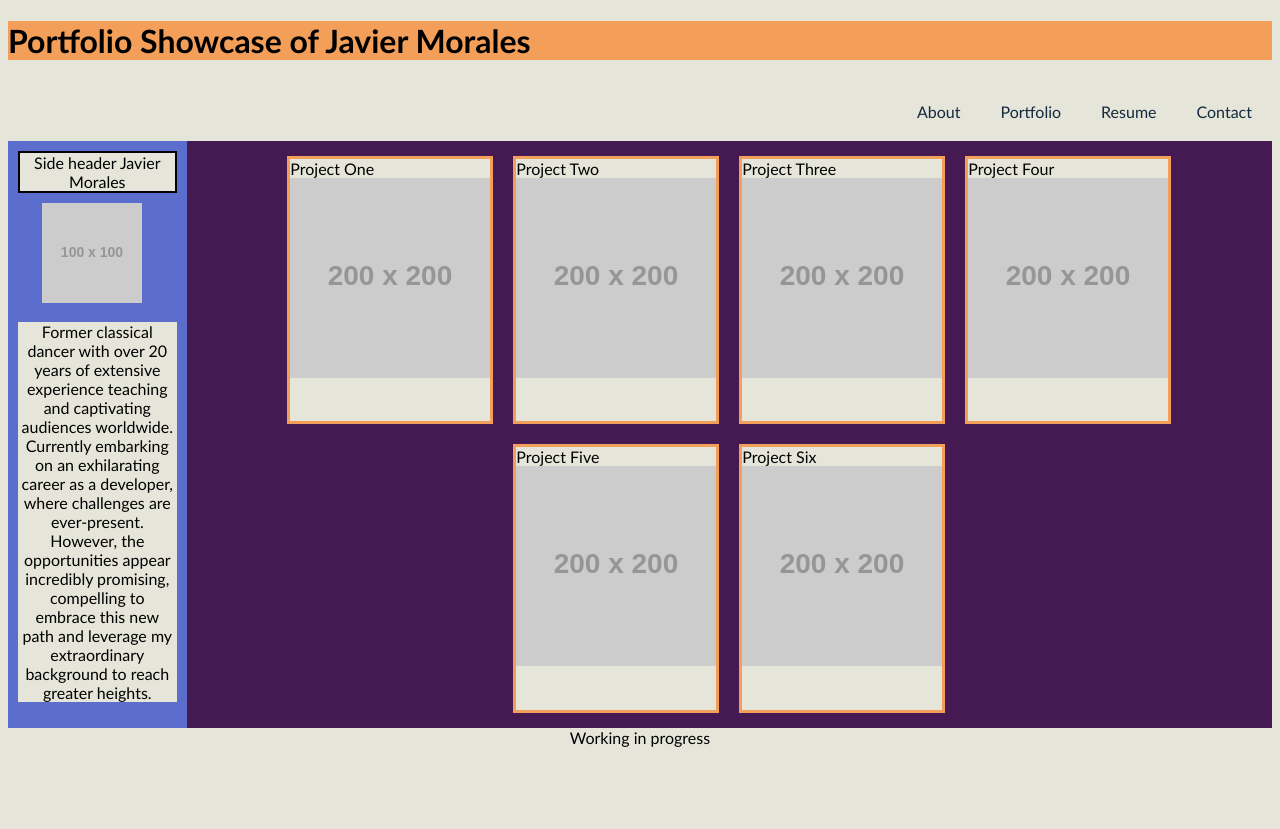
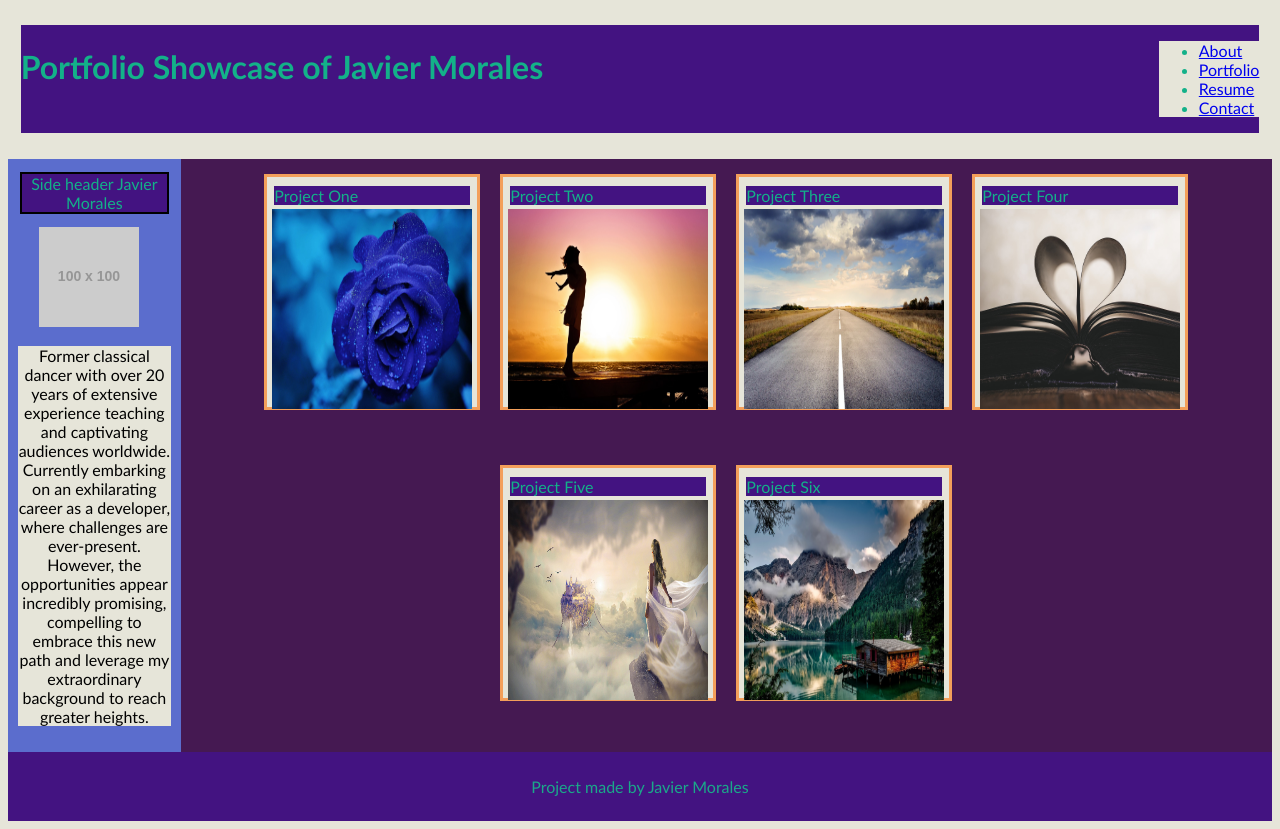
Before and after one commit to elchinatalpf/Second-Week-Porfolio, a plain HTML site: page index.html in a window 1280 px wide. Before the commit the page ends 800 px from the top, so only its background shows below. Drawn offline with Linux system fonts and the light colour scheme; placeholder pictures from the web are drawn by us.

Commit message:
colors were adjusted and added images

```diff
--- a/assets/style.css
+++ b/assets/style.css
@@ -10,24 +10,26 @@ body {
 
 }
 
-.main-header, h1 {
-    background-color: #f39f5a; /*Light warm shade of orange*/
+header {
+    display: flex;
+    justify-content: space-between;
+    background-color: #431381;
+    color: #13b189;
+    margin: 2% 1%;
 }
 
-nav {
-    display: flex;
-    justify-content: end;
-    margin-top: 10px;
+header, h1 {
+    background-color: #431381;
 }
 
-nav a {
-    color: #13293d;
-    padding: 20px 20px;
-    text-decoration: none;
+ header ul li {
+    justify-content:space-around;
+        margin-right: 1%;
 }
 
 .container {
     display: flex;
+    content: linear-gradient(0%, 100%);
 }
 
 aside {
@@ -62,8 +64,11 @@ aside {
 }
 
 .card {
-    flex: 0 0 200px;
+    width: 200px;
+    height: 220px;
+    flex: 0 2 200px;
     margin: 10px;
+    padding: 5px;
     border-style: solid;
     border-color: #f39f5a;
 }
@@ -94,8 +99,11 @@ aside {
 }
 
 footer {
-   text-align: center;
-   border-radius: #345334;
+  display: flex;
+  justify-content: center;
+  padding: 2%;
+  background-color: #431381;
+  color: #1ba88a;
 }
 
 @media screen and (max-width: 768px) {
--- a/index.html
+++ b/index.html
@@ -7,16 +7,16 @@
       <link rel="stylesheet" type="text/css" href="./assets/style.css" />
     </head>
     <body>
-        <header class="main-header">
+        <header>
             <h1>Portfolio Showcase of Javier Morales</h1>
-            <!-- <p>Small description here</p> -->
+            <ul>
+                <li><a href="#">About</a></li>
+                <li><a href="#">Portfolio</a></li>
+                <li><a href="#">Resume</a></li>
+                <li><a href="#">Contact</a></li>
+            </ul>
         </header>
-        <nav>
-            <a href="#">About</a>
-            <a href="#">Portfolio</a>
-            <a href="#">Resume</a>
-            <a href="#">Contact</a>
-        </nav>
+
         <main class="container">
             <aside>
               <Header #="aside-header" class="aside-header">Side header Javier Morales</Header>
@@ -32,30 +32,30 @@
             <div class="projects">
                 <section class="card">
                     <header>Project One</header>
-                    <img src="https://placehold.co/200" class="img-placehold" alt="placehold" />
+                    <img src="./assets/images/rose-165819_1280.jpg" class="img-placehold" alt="Purple Rose" />
                 </section>
                 <section class="card">
                     <header>Project Two</header>
-                    <img src="https://placehold.co/200" class="img-placehold" alt="placehold" />
+                    <img src="./assets/images/woman-beach.jpg" class="img-placehold" alt="Woman Beach" />
                 </section>
                 <section class="card">
                     <header>Project Three</header>
-                    <img src="https://placehold.co/200" class="img-placehold" alt="placehold" />
+                    <img src="./assets/images/road-sky.jpg" class="img-placehold" alt="Road Sky" />
                 </section>
                 <section class="card">
                     <header>Project Four</header>
-                    <img src="https://placehold.co/200" class="img-placehold" alt="placehold" />
+                    <img src="./assets/images/paper-love.jpg" class="img-placehold" alt="Paper Love" />
                 </section>
                 <section class="card">
                     <header>Project Five</header>
-                    <img src="https://placehold.co/200" class="img-placehold" alt="placehold" />
+                    <img src="./assets/images/fantasy-dream.jpg" class="img-placehold" alt="Fantasy Dream" />
                 </section>
                 <section class="card">
                     <header>Project Six</header>
-                    <img src="https://placehold.co/200" class="img-placehold" alt="placehold" />
+                    <img src="./assets/images/mountains-lake.jpg" class="img-placehold" alt="Mountain Lake" />
                 </section>
             </div>
         </main>
-      <footer>Working in progress</footer>
+      <footer>Project made by Javier Morales</footer>
     </body>
 </html>
```
Also changed, not shown: assets/images/fantasy-dream.jpg (added), assets/images/mountains-lake.jpg (added), assets/images/paper-love.jpg (added), assets/images/road-sky.jpg (added), assets/images/rose-165819_1280.jpg (added), assets/images/woman-beach.jpg (added), 1 other file.
